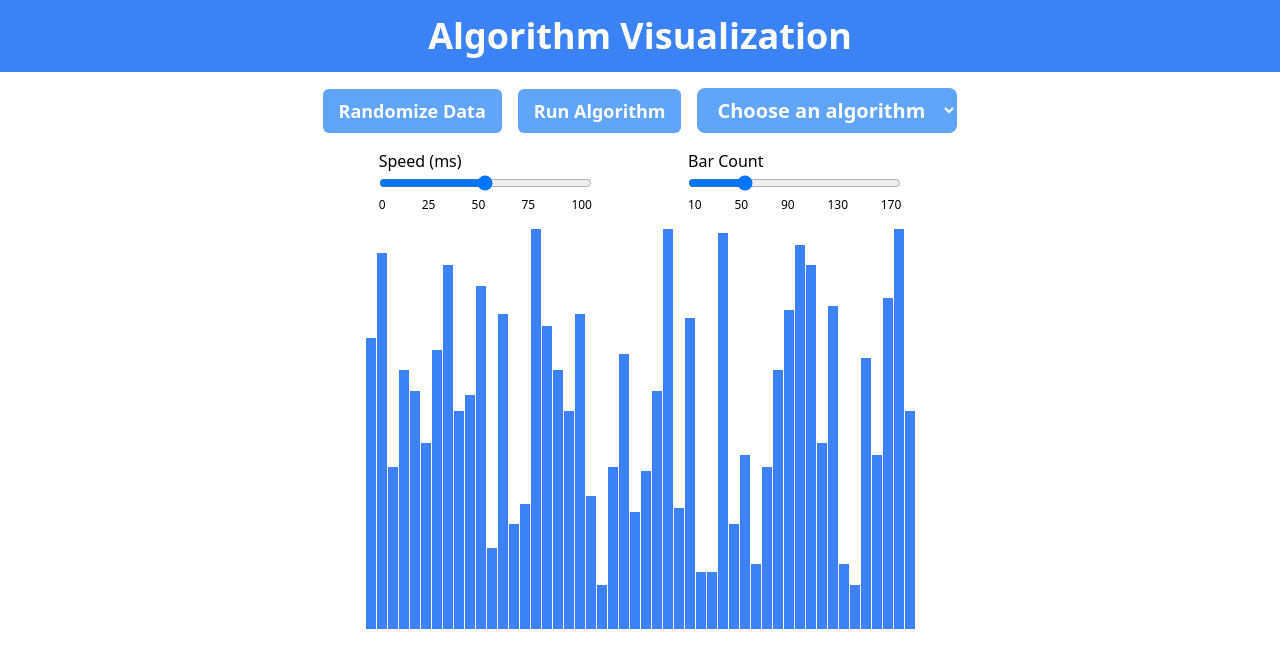
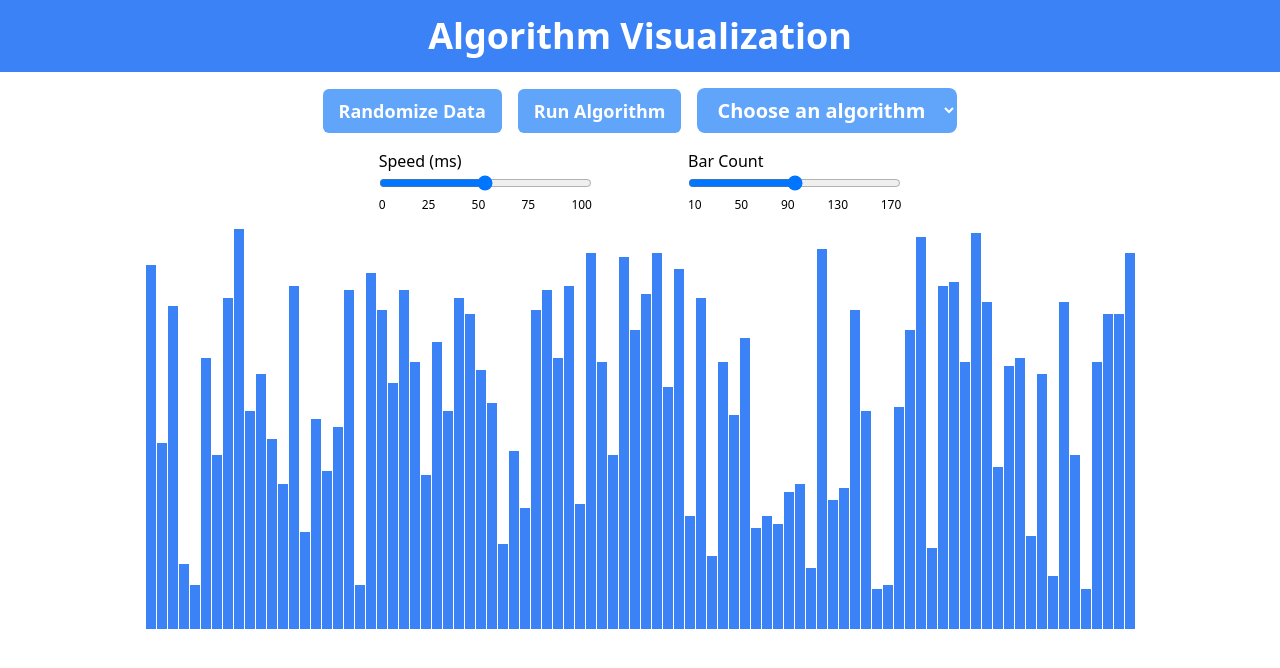
Before and after one commit to wiktohh/algorithm-visualization, a React (Vite) app: page / in a window 1280 px wide. Shown: the top 668 px of the page. Built offline with nearby package versions, Linux system fonts and the light colour scheme.

Commit message:
add default data

```diff
--- a/src/App.tsx
+++ b/src/App.tsx
@@ -14,7 +14,7 @@ function App() {
   const [sortingIndex, setSortingIndex] = useState<number | null>(null);
   const [algorithm, setAlgorithm] = useState("");
   const speedRef = useRef(50);
-  const [barCount, setBarCount] = useState(50);
+  const [barCount, setBarCount] = useState(90);
 
   const runAlgorithm = async () => {
     switch (algorithm) {
@@ -86,6 +86,7 @@ function App() {
           values={[0, 25, 50, 75, 100]}
           min={0}
           max={100}
+          defaultValue={speedRef.current}
         />
         <InputRange
           label="Bar Count"
@@ -94,6 +95,7 @@ function App() {
           values={[10, 50, 90, 130, 170]}
           min={10}
           max={170}
+          defaultValue={barCount}
         />
       </div>
       <div className="flex justify-center items-end h-1/2 space-x-[1px]">
--- a/src/components/InputRange.tsx
+++ b/src/components/InputRange.tsx
@@ -1,4 +1,4 @@
-import React, { useState } from "react";
+import React from "react";
 
 interface InputRangeProps {
   label: string;
@@ -7,6 +7,7 @@ interface InputRangeProps {
   values: number[];
   min: number;
   max: number;
+  defaultValue: number;
 }
 
 const InputRange = ({
@@ -16,12 +17,10 @@ const InputRange = ({
   values,
   min,
   max,
+  defaultValue,
 }: InputRangeProps) => {
-  const [value, setValue] = useState(50); // Dodaliśmy stan do przechowywania aktualnej wartości
-
   const handleRangeChange = (event: React.ChangeEvent<HTMLInputElement>) => {
-    const newValue = parseInt(event.target.value, 10);
-    setValue(newValue);
+    const newValue = parseInt(event.target.value);
     onChange(newValue);
   };
 
@@ -34,7 +33,7 @@ const InputRange = ({
           min={min}
           max={max}
           step={step}
-          value={value}
+          defaultValue={defaultValue}
           className="w-full"
           id="range"
           onChange={handleRangeChange}
```
